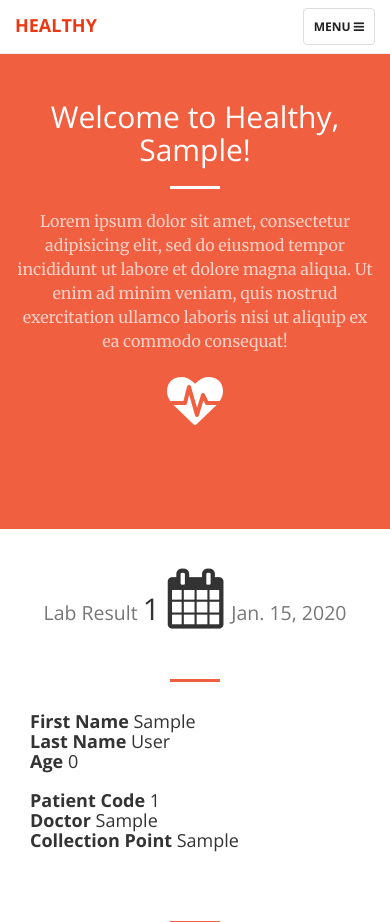
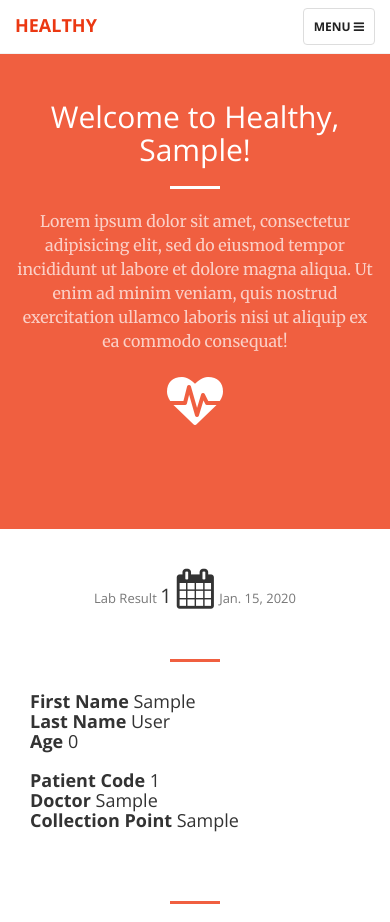
Before and after one commit to eduarde/ChunkyMonkeys, a Django app: page /labresultsdetails/1 in a window 390 px wide. Shown: the top 922 px of the page. Run offline with Django 3.2, Linux system fonts and the light colour scheme; a user stored in the database is signed in; tables that the repository leaves empty hold one stand-in row (values such as "Sample post"); some libraries are stand-ins or nearby versions.

Commit message:
Media query for lab title

```diff
--- a/healthy/static/css/healthy.css
+++ b/healthy/static/css/healthy.css
@@ -1,115 +1,8 @@
-/*html,
-body {
-  background-color: #f0f2fa;
-  font-family: "PT Sans", "Helvetica Neue", "Helvetica", "Roboto", "Arial", sans-serif;
-  color: #555f77;
-  -webkit-font-smoothing: antialiased;
+@media screen and (max-width: 600px)  {
+
+  #labtitle h2 {
+
+      font-size: 20px;
+
+  }
 }
-
-input,
-textarea {
-  outline: none;
-  border: none;
-  display: block;
-  margin: 0;
-  padding: 0;
-  -webkit-font-smoothing: antialiased;
-  font-family: "PT Sans", "Helvetica Neue", "Helvetica", "Roboto", "Arial", sans-serif;
-  font-size: 2rem;
-  color: #555f77;
-}
-input::-webkit-input-placeholder,
-textarea::-webkit-input-placeholder {
-  color: #ced2db;
-}
-input::-moz-placeholder,
-textarea::-moz-placeholder {
-  color: #ced2db;
-}
-input:-moz-placeholder,
-textarea:-moz-placeholder {
-  color: #ced2db;
-}
-input:-ms-input-placeholder,
-textarea:-ms-input-placeholder {
-  color: #ced2db;
-}
-
-p {
-  line-height: 1.3125rem;
-}
-
-.comments {
-  margin: 2.5rem auto 0;
-  max-width: 100%;
-  padding: 0 1.25rem;
-}
-
-.comment-wrap {
-  margin-bottom: 1.25rem;
-  display: table;
-  width: 100%;
-  min-height: 9.3125rem;
-}
-
-.photo {
-  padding-top: 0.625rem;
-  display: table-cell;
-  width: 5.5rem;
-}
-.photo .avatar {
-  height: 4.55rem;
-  width: 4.55rem;
-  border-radius: 50%;
-  background-size: contain;
-}
-
-.comment-block {
-  padding: 1rem;
-  background-color: #f0f2fa;
-  display: table-cell;
-  vertical-align: top;
-  border-radius: 0.1875rem;
-  box-shadow: 0 1px 3px 0 rgba(0, 0, 0, 0.08);
-}
-.comment-block textarea {
-  width: 100%;
-  resize: none;
-}
-
-.comment-text {
-  margin-bottom: 3.25rem;
-}
-
-.bottom-comment {
-  color: #acb4c2;
-  font-size: 1rem;
-}
-
-.comment-date {
-  float: left;
-}
-
-.comment-actions {
-  float: right;
-}
-.comment-actions li {
-  display: inline;
-  margin: -2px;
-  cursor: pointer;
-}
-.comment-actions li.complain {
-  padding-right: 0.75rem;
-  border-right: 1px solid #e1e5eb;
-}
-.comment-actions li.reply {
-  padding-left: 0.75rem;
-  padding-right: 0.125rem;
-}
-.comment-actions li:hover {
-  color: #0095ff;
-}
-
-.viewDictionary {
-  padding: 1em;
-}*/
--- a/healthy/templates/healthy/base.html
+++ b/healthy/templates/healthy/base.html
@@ -28,6 +28,7 @@
     <link href="{% static 'css/creative/creative.min.css' %}" rel="stylesheet">
 
     <link href="{% static 'css/workaround.css' %}" rel="stylesheet">
+    <link href="{% static 'css/healthy.css' %}" rel="stylesheet">
 
 
     <!-- HTML5 Shim and Respond.js IE8 support of HTML5 elements and media queries -->
--- a/healthy/templates/healthy/results_detail.html
+++ b/healthy/templates/healthy/results_detail.html
@@ -12,7 +12,7 @@
         <br /> <br />
         <div id="title">
             <div class="container">
-                <div class="row">
+                <div id="labtitle" class="row">
                     <div class="col-lg-8 col-lg-offset-2 text-center">
                         <h2 class="section-heading"><small>Lab Result </small> {{ lab.ref_number  }}
                         <i class="fa fa-calendar fa-2x sr-contact"></i> <small>{{ lab.date }} </small></h2>
```
